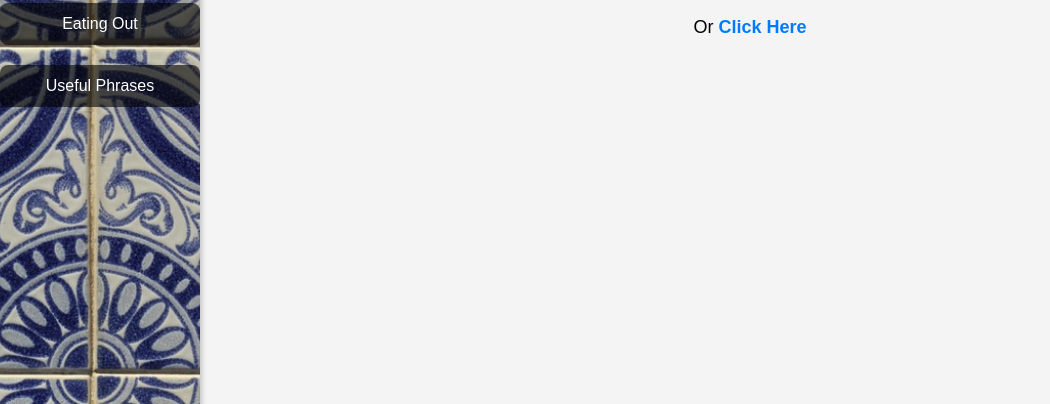
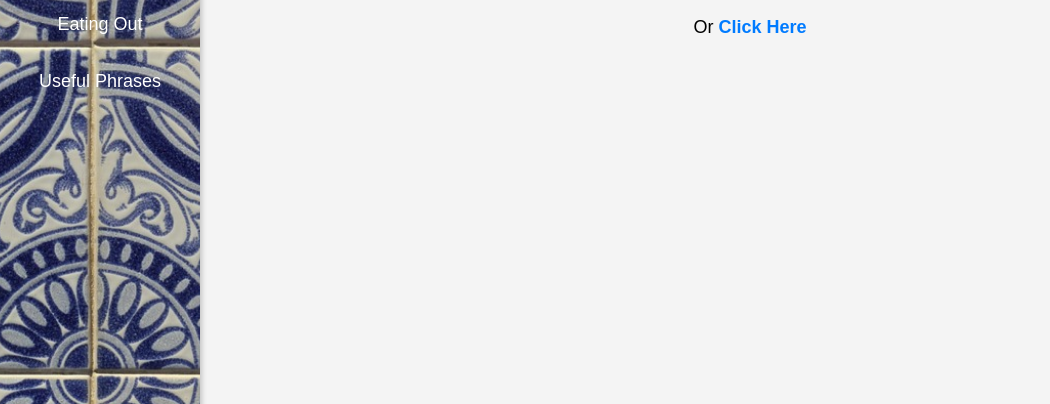
Before and after one commit to Sammy6131/Del.Mar.Marina, a plain HTML site: page apartment.html in a window 1280 px wide. Shown: the part 396-800 px from the top of the page, without its empty margins (0-1050 px from the left). Drawn offline with Linux system fonts and the light colour scheme.

Commit message:
Update apartment.html

```diff
--- a/apartment.html
+++ b/apartment.html
@@ -27,21 +27,18 @@
     }
 
     .sidebar a {
-      display: block;
-      color: white;
-      text-decoration: none;
-      background-color: rgba(0, 0, 0, 0.6);
-      padding: 12px 20px;
-      width: 80%;
-      text-align: center;
-      margin: 10px 0;
-      border-radius: 8px;
-      transition: background-color 0.3s;
-    }
+  color: white;
+  text-decoration: none;
+  padding: 10px 0;
+  margin: 8px 0;
+  font-size: 18px;
+  transition: color 0.3s ease;
+}
 
-    .sidebar a:hover {
-      background-color: rgba(255, 255, 255, 0.2);
-    }
+.sidebar a:hover {
+  color: #ddd;
+  text-decoration: underline;
+}
 
     .content {
       margin-left: 220px;
```
